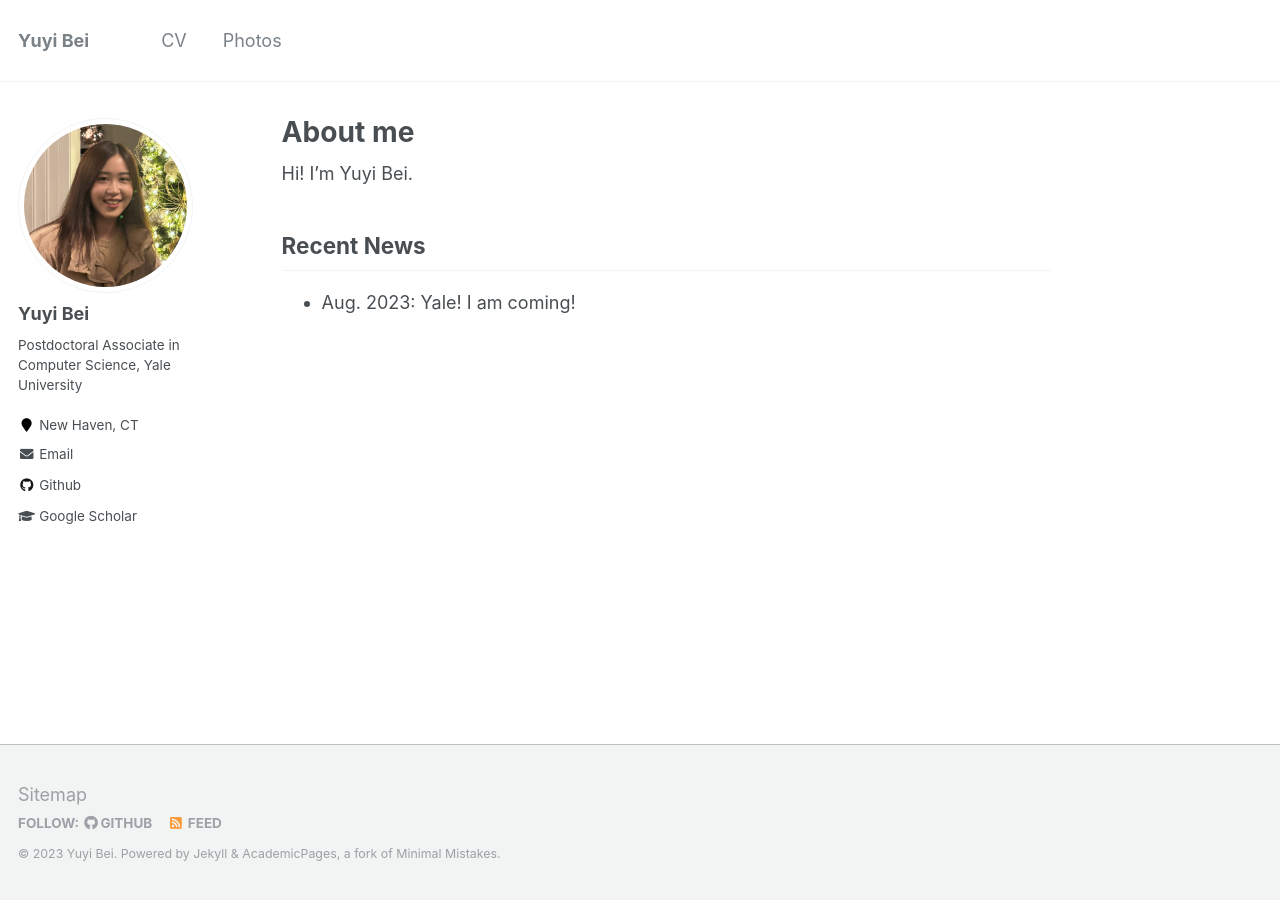
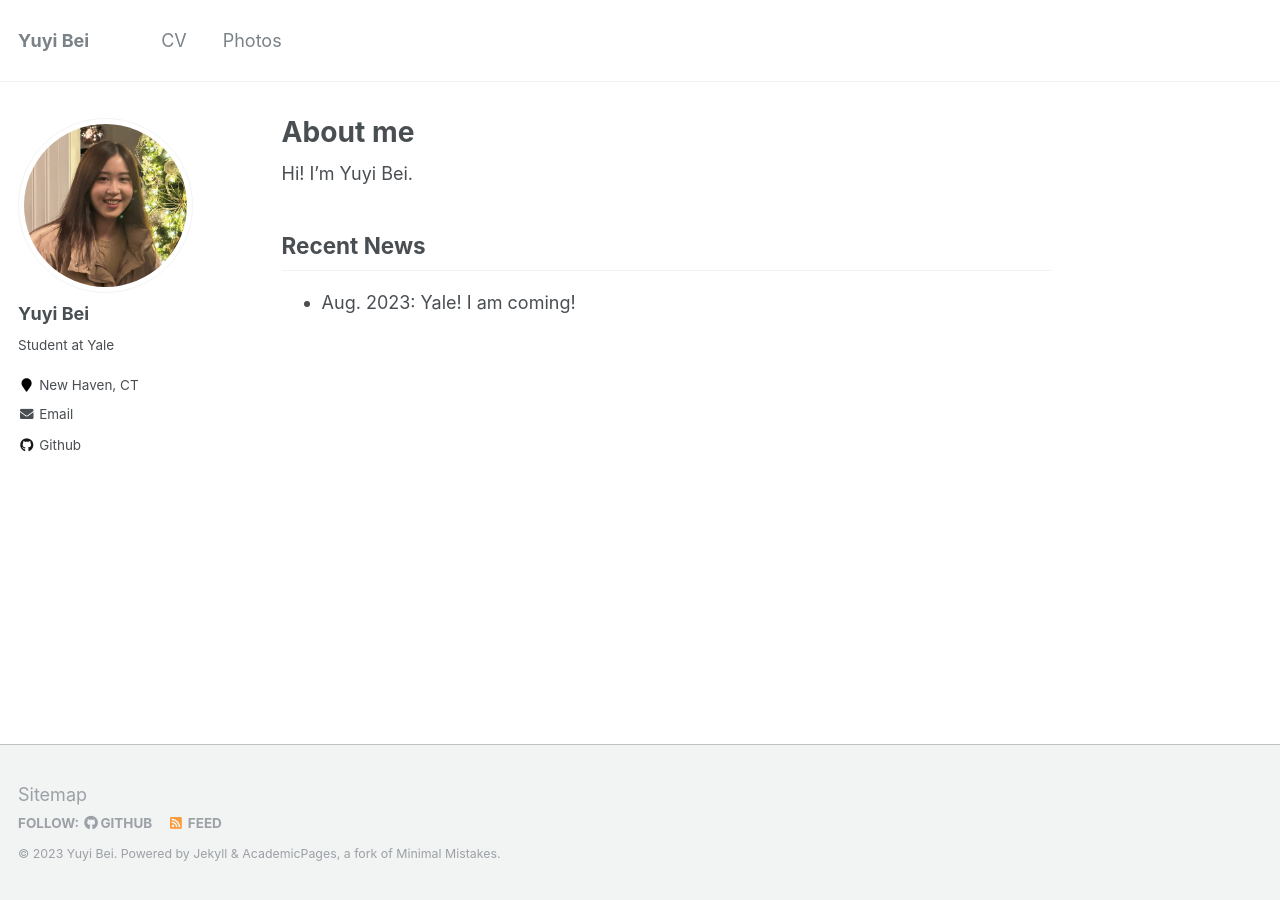
Before and after one commit to YuyiBei/yuyi, a Jekyll site: the page built from _pages/about.md, in a window 1280 px wide. Built offline with Jekyll 4.4.1, drawn with Linux system fonts in a browser that asks for light colours.

Commit message:
Update _config.yml

```diff
--- a/_config.yml
+++ b/_config.yml
@@ -82,11 +82,10 @@ analytics:
 author:
   name             : "Yuyi Bei"
   avatar           : "website.png"
-  bio              : "Postdoctoral Associate in Computer Science, Yale University"
+  bio              : "Student at Yale"
   location         : "New Haven, CT"
   employer         :
   pubmed           : # "https://www.ncbi.nlm.nih.gov/pubmed/?term=john+snow"
-  googlescholar    : "https://scholar.google.com/citations?user=zm79k4wAAAAJ&hl=en"
   email            : "bei.10@osu.edu"
   researchgate     :  # example: "https://www.researchgate.net/profile/yourprofile"
   uri              :
```
